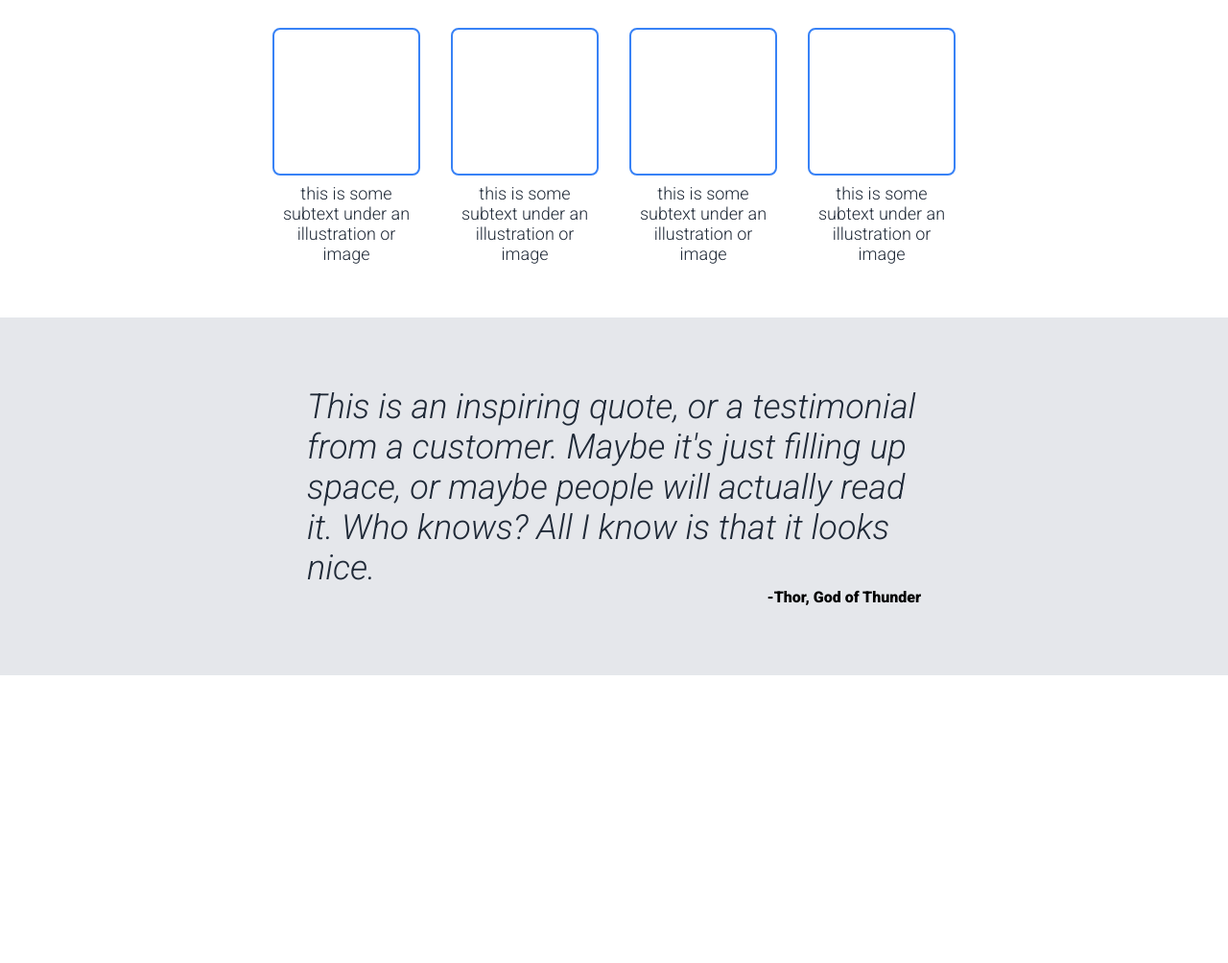
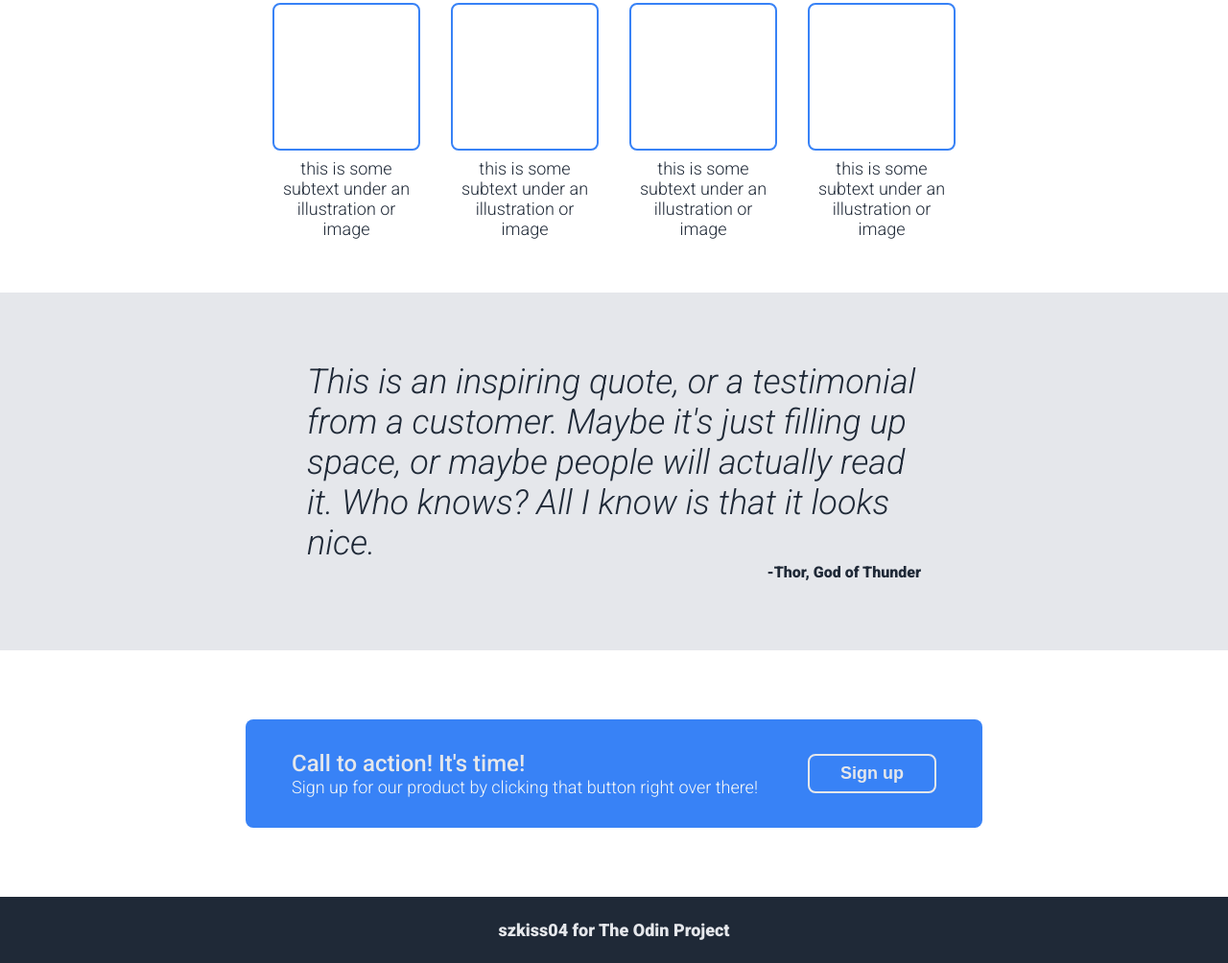
Before and after one commit to szkiss04/odin-landing-page, a plain HTML site: page index.html in a window 1280 px wide. Shown: the part 541-1545 px from the top of the page at 96% size. Before the commit the page ends 1245 px from the top, so only its background shows below. Drawn offline with Linux system fonts and the light colour scheme.

Commit message:
Added last sections to the page, "finished" the project.

```diff
--- a/css/style.css
+++ b/css/style.css
@@ -98,12 +98,17 @@ button {
     padding: 48px;
 }
 
+.info-section-title {
+    color: #1F2937;
+    font-size: 36px;
+    font-weight: 700;
+}
+
 .item-container {
     display: flex;
     flex-wrap: wrap;
     justify-content: center;
     column-gap: 32px;
-    ;
 }
 
 .item {
@@ -148,5 +153,50 @@ button {
 
 .quoted-person {
     font-weight: 700;
+    color: #1F2937;
     align-self: flex-end;
 }
+
+/* ACTION SECTION STYLING */
+
+.action-section {
+    display: flex;
+    justify-content: space-evenly;
+    align-items: center;
+    margin: 72px 20%;
+    padding: 32px 48px;
+    background-color: #3882F6;
+    border: none;
+    border-radius: 8px;
+}
+
+.action-styling {
+    border: 2px solid #E5E7EB;
+}
+
+.action-container {
+    flex: 1;
+}
+
+.action-title {
+    font-size: 24px;
+    color: #E5E7EB;
+}
+
+.action-content {
+    font-size: 18px;
+    font-weight: 300;
+    color: #F9FAF8;
+}
+
+/* FOOTER STYLING */
+
+.footer {
+    display: flex;
+    justify-content: center;
+    background-color: #1F2937;
+    color: #E5E7EB;
+    font-weight: 700;
+    font-size: 18px;
+    padding: 24px;
+}
--- a/index.html
+++ b/index.html
@@ -33,7 +33,7 @@
         </div>
 
         <div class="info-section">
-            <h2>Some random information.</h2>
+            <div class="info-section-title">Some random information.</div>
             <div class="item-container">
                 <div class="item">
                     <div class="item-img"></div>
@@ -63,5 +63,15 @@
             <div class="quoted-person">-Thor, God of Thunder</div>
         </div>
 
+        <div class="action-section">
+            <div class="action-container">
+                <div class="action-title">Call to action! It's time!</div>
+                <div class="action-content">Sign up for our product by clicking that button right over there!</div>
+            </div>
+            <button class="action-styling">Sign up</button>
+        </div>
+
+        <div class="footer">szkiss04 for The Odin Project</div>
+
     </body>
 </html>
```
